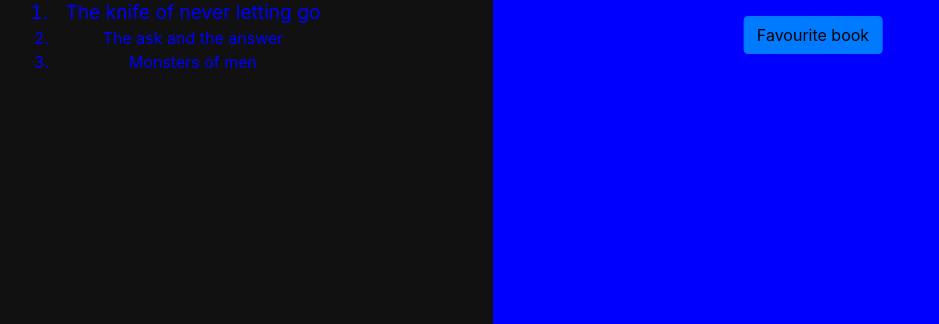
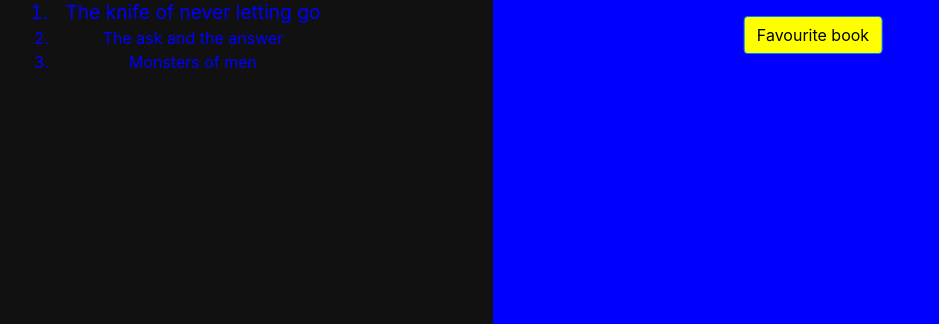
Before and after one commit to Altomand/Homepage, a plain HTML site: page project0/Favourite book.html in a window 1280 px wide. Shown: the part 476-800 px from the top of the page, without its empty margins (147-1086 px from the left). Drawn offline with nearby package versions, Linux system fonts and the light colour scheme.

Commit message:
another button fix

```diff
--- a/project0/Favourite book.html
+++ b/project0/Favourite book.html
@@ -29,7 +29,7 @@
    <h1><strong><a href="Favourite video game.html"><button type="button" class="btn btn-primary" style="color:black;">Favourite video game</button></a></strong></h1>
    <h1><strong><a href="Favourite movie.html"><button type="button" class="btn btn-primary" style="color:black;">Favourite movie</button></a></strong></h1>
    <h1><strong><a href="Favourite anime.html"><button type="button" class="btn btn-primary" style="color:black;">Favourite anime</button></a></strong></h1>
-   <h1><strong><a href="Favourite book.html"><button type="button" class="btn btn-primary" style="color:black;">Favourite book</button></a></strong></h1>
+   <h1><strong><a href="Favourite book.html"><button type="button" class="btn btn-primary" style="color:black; background: yellow">Favourite book</button></a></strong></h1>
   </div>
 </div>
 </div>
```
